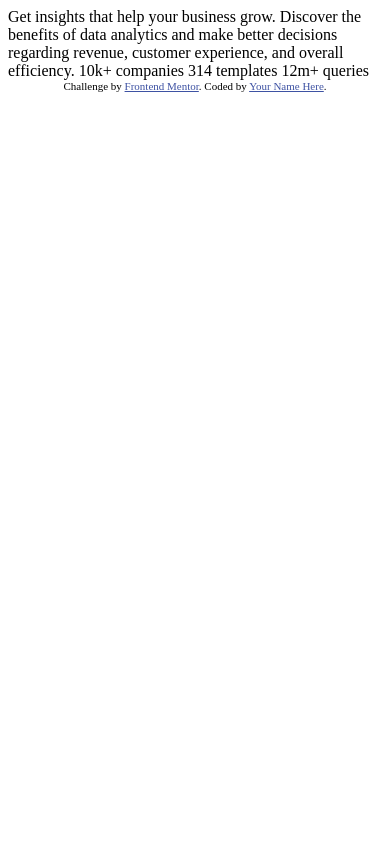
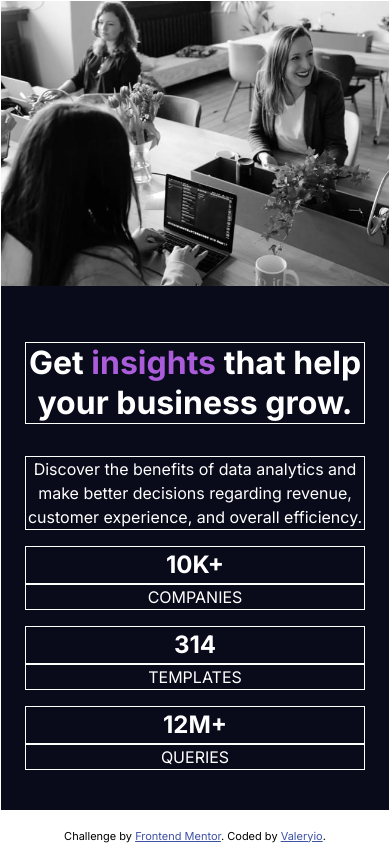
Before and after one commit to Valeryio/stats-preview-card-component-main, a plain HTML site: page index.html in a window 390 px wide. Drawn offline with Linux system fonts and the light colour scheme.

Commit message:
I added some CSS file to start the mobile version
The mobile version have been started and it works. Some change are
pending, but, it looks okay for now!

```diff
--- /dev/null
+++ b/CSS/components.css
@@ -0,0 +1,4 @@
+.clr-violet
+{
+  color: var(--clr-primary-soft-violet);
+}
--- /dev/null
+++ b/CSS/reset.css
@@ -0,0 +1,26 @@
+
+*, *::before, *::after {
+    box-sizing: border-box;
+  }
+  * {
+    margin: 0;
+  }
+  body {
+    line-height: 1.5;
+    -webkit-font-smoothing: antialiased;
+  }
+  img, picture, video, canvas, svg {
+    display: block;
+    max-width: 100%;
+  }
+  input, button, textarea, select {
+    font: inherit;
+  }
+  p, h1, h2, h3, h4, h5, h6 {
+    overflow-wrap: break-word;
+  }
+
+img
+{
+  max-width: 100%;
+}
--- /dev/null
+++ b/CSS/styles.css
@@ -0,0 +1,56 @@
+@import "./variables.css";
+@import "./components.css";
+
+body
+{
+  display: flex;
+  height: 100vh;
+  flex-flow: column wrap;
+  justify-content: space-between;
+  align-items: center;
+  font-family: var(--ff-normal);
+}
+
+main
+{
+
+  bordeR: 1px solid;
+  background-color: var(--clr-primary-dark-blue);
+
+  color: var(--clr-neutral-white);
+}
+
+.card__img
+{
+    background: red;
+}
+
+.card__content
+{
+  padding: 1.5em;
+
+  border-radius: 1rem;
+}
+
+.card__content > *
+{
+    margin: 1em 0;
+}
+
+.record__description
+{
+    display: block;
+}
+
+.card__title, .card__description,
+.record, .record__description
+{
+    border: 1px solid;
+    text-align: center;
+}
+
+.card__title
+{
+    line-height: 40px;
+    text-align: center;
+}
--- /dev/null
+++ b/CSS/variables.css
@@ -0,0 +1,21 @@
+@import url('https://fonts.googleapis.com/css2?family=Inter:wght@100..900&family=Poppins:ital,wght@0,100;0,200;0,300;0,400;0,500;0,600;0,700;0,800;0,900;1,100;1,200;1,300;1,400;1,500;1,600;1,700;1,800;1,900&display=swap');
+
+/* Colors */
+:root
+{
+    --clr-primary-dark-blue: hsl(233, 47%, 7%);
+    --clr-primary-desaturated-blue: hsl(244, 38%, 16%);
+    --clr-primary-soft-violet: hsl(277, 64%, 61%);
+
+    --clr-neutral-white: hsl(0, 0%, 100%);
+    --clr-transparent-white: hsla(0, 0%, 100%, 0.75);
+    --clr-transparent-white: hsla(0, 0%, 100%, 0.6);
+
+    --ff-normal: "Inter", "sans-serif";
+    --ff-accent: "Lexend", sans-serif;
+
+    --fw-normal: 400;
+    --fw-bold: 700;
+
+    --fs-normal: 15px;
+}
--- a/index.html
+++ b/index.html
@@ -2,13 +2,13 @@
 <html lang="en">
 <head>
   <meta charset="UTF-8">
-  <meta name="viewport" content="width=device-width, initial-scale=1.0"> <!-- displays site properly based on user's device -->
-
+  <meta name="viewport" content="width=device-width, initial-scale=1.0">
+  <link rel="stylesheet" href="./CSS/reset.css">
+  <link rel="stylesheet" href="./CSS/styles.css">
   <link rel="icon" type="image/png" sizes="32x32" href="./images/favicon-32x32.png">
 
   <title>Frontend Mentor | Stats preview card component</title>
 
-  <!-- Feel free to remove these styles or customise in your own stylesheet 👍 -->
   <style>
     .attribution { font-size: 11px; text-align: center; }
     .attribution a { color: hsl(228, 45%, 44%); }
@@ -16,18 +16,37 @@
 </head>
 <body>
 
-  Get insights that help your business grow.
+  <main class="card">
+    <picture class="card__img" >
+      <img src="./images/image-header-mobile.jpg" alt="A card of people working for a business">
+    </picture>
 
-  Discover the benefits of data analytics and make better decisions regarding revenue, customer
-  experience, and overall efficiency.
+    <div class="card__content">
+      <h1 class="card__title">  Get <strong class="clr-violet">insights</strong> that help your business grow.</h1>
+      <p class="card__description" >
+        Discover the benefits of data analytics and make better decisions regarding revenue, customer
+        experience, and overall efficiency.
+      </p>
 
-  10k+ companies
-  314 templates
-  12m+ queries
+      <div class="card__record">
+        <h2 class="record">10K+</h2>
+        <span class="record__description">COMPANIES</span>
+      </div>
+      <div class="record__container">
+        <h2 class="record">314</h2>
+        <span class="record__description">TEMPLATES</span>
+      </div>
+      <div class="record__container">
+        <h2 class="record">12M+</h2>
+        <span class="record__description">QUERIES</span>
+      </div>
+    </div>
+
+  </main>
 
   <div class="attribution">
     Challenge by <a href="https://www.frontendmentor.io?ref=challenge" target="_blank">Frontend Mentor</a>.
-    Coded by <a href="#">Your Name Here</a>.
+    Coded by <a href="#">Valeryio</a>.
   </div>
 </body>
 </html>
```
